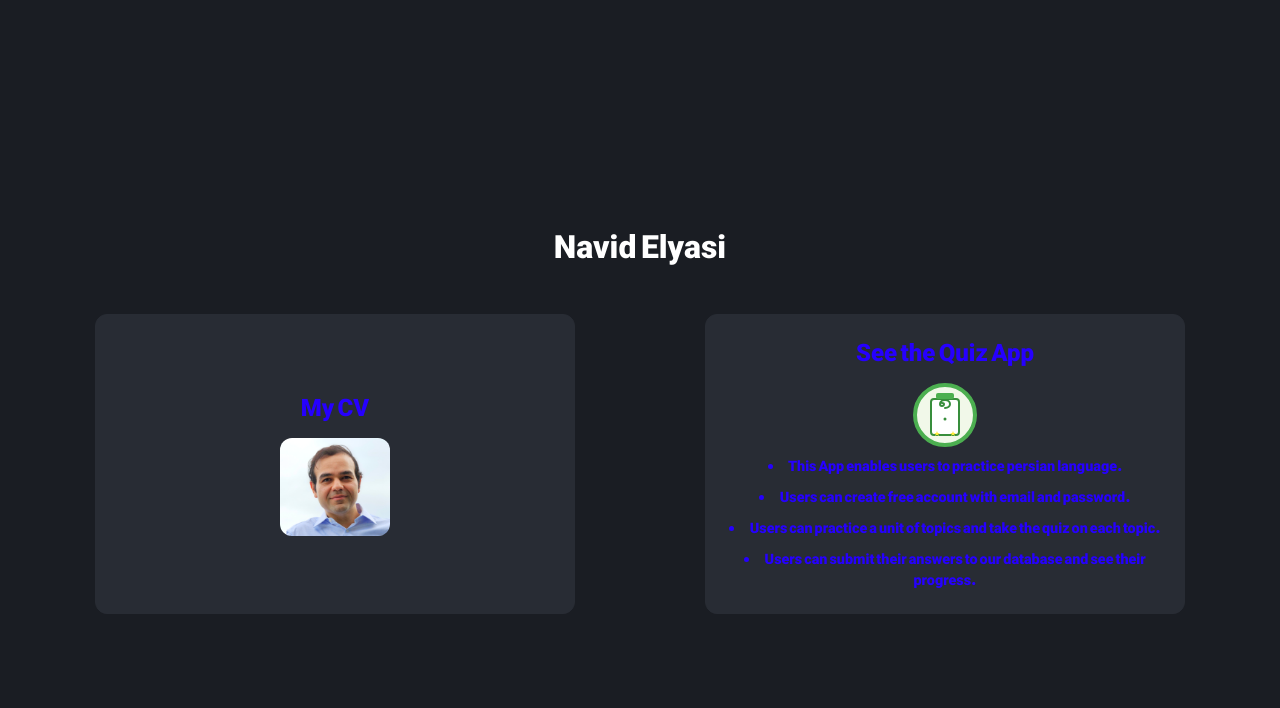
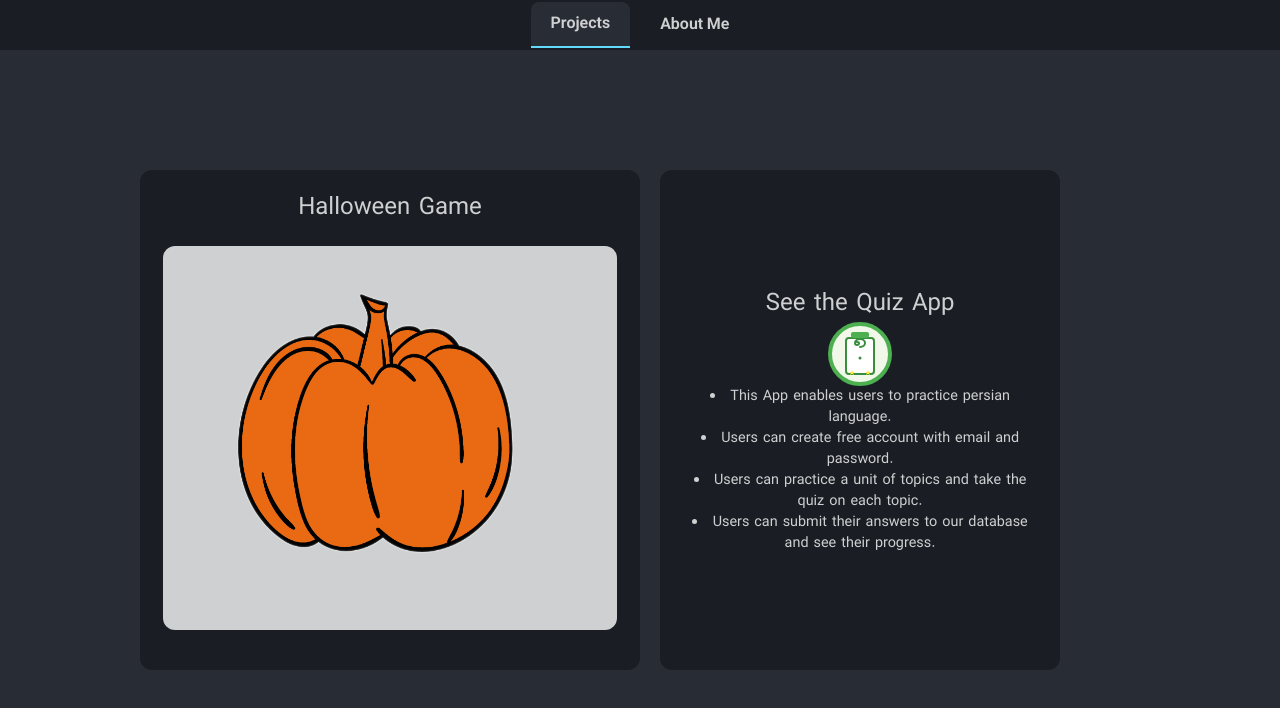
Before and after one commit to navidelyasi/QuizApp, a React (Vite) app: page / in a window 1280 px wide. Shown: the top 708 px of the page. Built offline with nearby package versions, Linux system fonts and the light colour scheme; no server answers.

Commit message:
new updated CV tab

```diff
--- a/src/App.jsx
+++ b/src/App.jsx
@@ -49,14 +49,7 @@ export default function App() {
                 </PrivateRoute>
               }
             />
-            <Route
-              path="/halloween-game/:id"
-              element={
-                <PrivateRoute>
-                  <Halloween />
-                </PrivateRoute>
-              }
-            />
+            <Route path="/halloween-game/:id" element={<Halloween />} />
           </Routes>
         </QuizProvider>
       </AuthProvider>
--- a/src/pages/Index.jsx
+++ b/src/pages/Index.jsx
@@ -1,28 +1,77 @@
-import React from "react";
+import React, { useState } from "react";
 import { useNavigate } from "react-router-dom";
+import Profile from "./Profile.jsx";
 import "../styles/pages-styles/index-page.css";
+import "../styles/pages-styles/menu-page.css";
+import "../styles/menu-styles/game-menu.css";
 import quizAppIcon from "/app-icon.svg";
 
 export default function Index() {
   const navigate = useNavigate();
+  const [activeIndexTab, setActiveIndexTab] = useState(
+    localStorage.getItem("activeIndexTab") || "projects"
+  );
+
+  const changeIndexTab = (tab) => {
+    setActiveIndexTab(tab);
+    localStorage.setItem("activeIndexTab", tab);
+  };
 
   return (
     <div className="index-container">
-      <div className="index-title">Navid Elyasi</div>
-      <div className="index-content">
+      <nav className="menu-nav">
         <button
-          className="index-button"
+          className={`menu-nav-button ${
+            activeIndexTab === "projects" ? "active" : ""
+          }`}
+          onClick={() => changeIndexTab("projects")}
+        >
+          Projects
+        </button>
+        <button
+          className={`menu-nav-button ${
+            activeIndexTab === "profile" ? "active" : ""
+          }`}
+          onClick={() => changeIndexTab("profile")}
+        >
+          About Me
+        </button>
+      </nav>
+      <div className="game-menu-content">
+        {activeIndexTab === "projects" && (
+          <>
+            <button
               onClick={() => {
-            navigate("/cv");
+                navigate(`/halloween-game/1`);
               }}
             >
-          My CV
+              Halloween Game
+              <div className="game-menu-button-img">
                 <img
-            src="/pictures/general/cv.png"
-            alt="cv"
-            className="index-picture"
+                  src="/pictures/general/halloween/broom/broom-body.png"
+                  alt="broom-body"
+                  className="broom-body-menu"
                 />
+
+                <img
+                  src="/pictures/general/halloween/broom/broom-hat.png"
+                  alt="broom-hat"
+                  className="broom-hat-menu"
+                />
+                <img
+                  src="/pictures/general/halloween/broom/broom-tail.png"
+                  alt="broom-tail"
+                  className="broom-tail-menu"
+                />
+
+                <img
+                  src="/pictures/general/halloween/pumpkin-1.png"
+                  alt="pumpkin1"
+                  className="shaking-pumpkin-menu"
+                />
+              </div>
             </button>
+
             <button className="index-button" onClick={() => navigate("/login")}>
               See the Quiz App
               <img src={quizAppIcon} className="logo" alt="Vite logo" />
@@ -33,13 +82,18 @@ export default function Index() {
                 Users can create free account with email and password.
               </li>
               <li style={{ fontSize: "0.9rem" }}>
-            Users can practice a unit of topics and take the quiz on each topic.
+                Users can practice a unit of topics and take the quiz on each
+                topic.
               </li>
               <li style={{ fontSize: "0.9rem" }}>
                 Users can submit their answers to our database and see their
                 progress.
               </li>
             </button>
+          </>
+        )}
+
+        {activeIndexTab === "profile" && <Profile />}
       </div>
     </div>
   );
--- a/src/pages/Profile.jsx
+++ b/src/pages/Profile.jsx
@@ -1,10 +1,7 @@
 import React from "react";
-import { useNavigate } from "react-router-dom";
 import "../styles/pages-styles/cv.css";
 
 function Profile() {
-  const navigate = useNavigate();
-
   return (
     <div className="cv-container">
       <h1 className="cv-title" style={{ animationDelay: "1s" }}>
@@ -311,14 +308,6 @@ function Profile() {
           </ul>
         </div>
       </div>
-      <button
-        className="profile-exit-button"
-        onClick={() => {
-          navigate("/");
-        }}
-      >
-        Back
-      </button>
     </div>
   );
 }
--- a/src/styles/games-styles/halloween.css
+++ b/src/styles/games-styles/halloween.css
@@ -1,7 +1,7 @@
 .halloween-container-main {
   width: 100%;
   min-height: 100vh;
-  background-color: var(--color-primary);
+  background-color: var(--color-light);
   overflow: auto !important;
 }
 /*   _______   navbar   _______  */
--- a/src/styles/pages-styles/cv.css
+++ b/src/styles/pages-styles/cv.css
@@ -1,9 +1,8 @@
 .cv-container {
-  max-width: 800px;
-  margin: 20px auto;
-  background: #fff;
-  padding: 20px;
-  border-radius: 10px;
+  background: var(--color-light);
+  padding: 10px;
+  margin-top: 50px;
+  border-radius: 15px;
   box-shadow: 0 2px 4px rgba(0, 0, 0, 0.1);
   animation: fadeInUp 1s ease-in-out forwards;
 }
--- a/src/styles/pages-styles/index-page.css
+++ b/src/styles/pages-styles/index-page.css
@@ -1,7 +1,6 @@
 .index-container {
-  background-color: var(--color-xdark);
+  background-color: var(--color-dark);
   display: flex;
-  flex-direction: column;
   align-items: center;
   justify-content: center;
   min-height: 100vh;
@@ -17,36 +16,28 @@
 
 .index-content {
   display: flex;
-  flex-direction: column;
-  align-items: center;
+  max-width: 1000px;
   gap: 20px;
-  width: 100%;
-  max-width: 1200px;
 }
 
-.index-button {
-  background-color: var(--color-dark);
-  border: 1px solid var(--color-dark);
+.index-content button {
+  width: 500px;
+  height: 500px;
+  background-color: var(--color-xdark);
+  color: var(--color-light);
+  font-size: var(--font-size-large);
+  border: none;
   border-radius: 12px;
   padding: 20px;
-  cursor: pointer;
-  transition: all 0.3s ease;
   display: flex;
   flex-direction: column;
+  justify-content: center;
   align-items: center;
-  justify-content: center;
-  gap: 10px;
-  width: 300px;
-  height: 300px;
-  color: #2600ff;
-  font-size: var(--font-size-large);
-  font-weight: 900;
 }
 
-.index-button:hover {
-  background-color: #2600ff;
-  color: var(--color-light);
-  scale: 1.1;
+.index-content button:hover {
+  background-color: transparent;
+  border: 3px solid var(--color-xdark);
   transform: translateY(-2px);
 }
 
@@ -72,11 +63,6 @@
     align-items: center;
   }
 
-  .cv-container {
-    flex: 1;
-    max-width: 50%;
-  }
-
   .index-button {
     flex: 1;
     max-width: 40%;
```
Also changed, not shown: src/components/game-components/Halloween.jsx (+45 -56 lines). Lines whose indentation alone changed are shown as unchanged.
